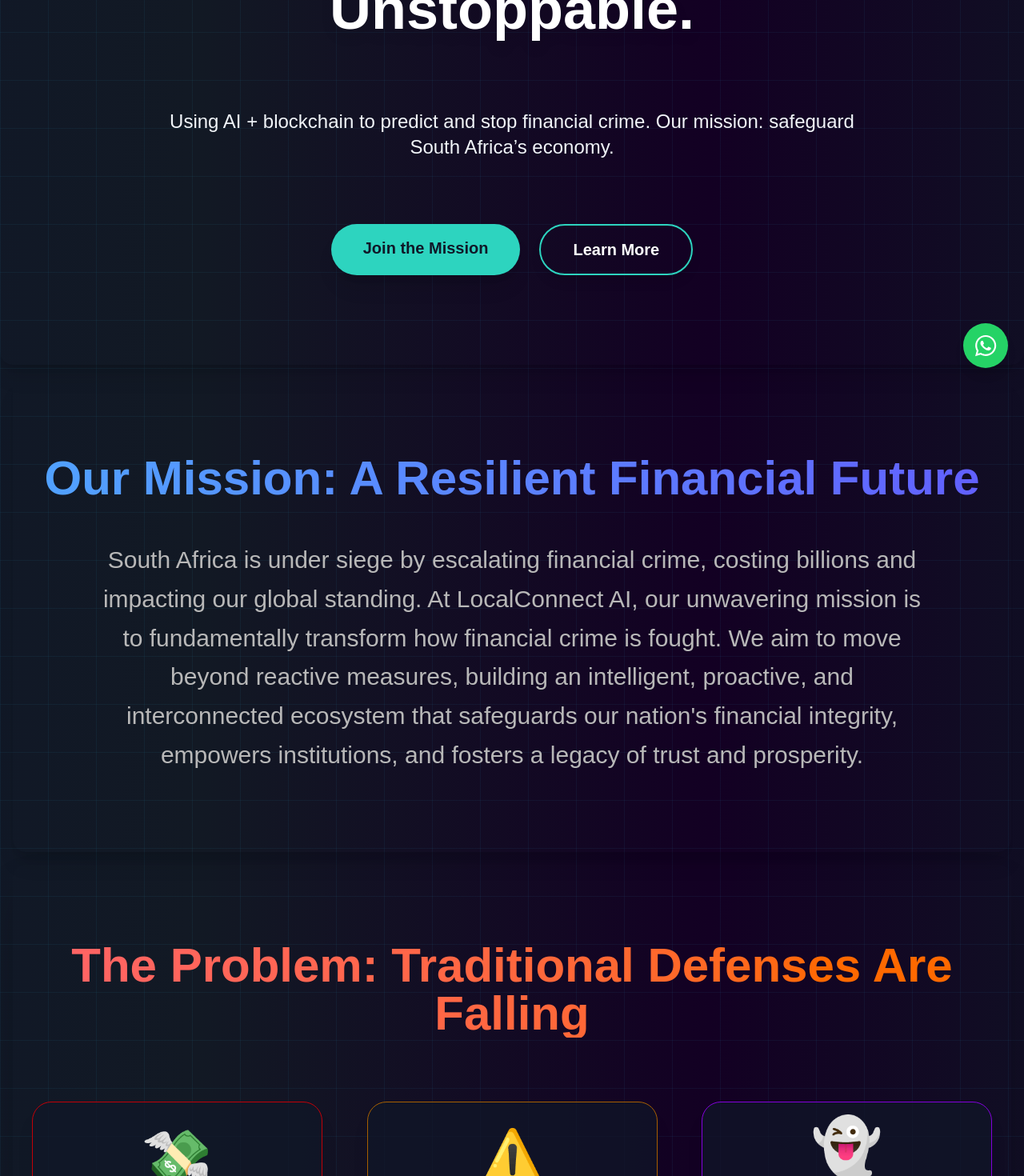
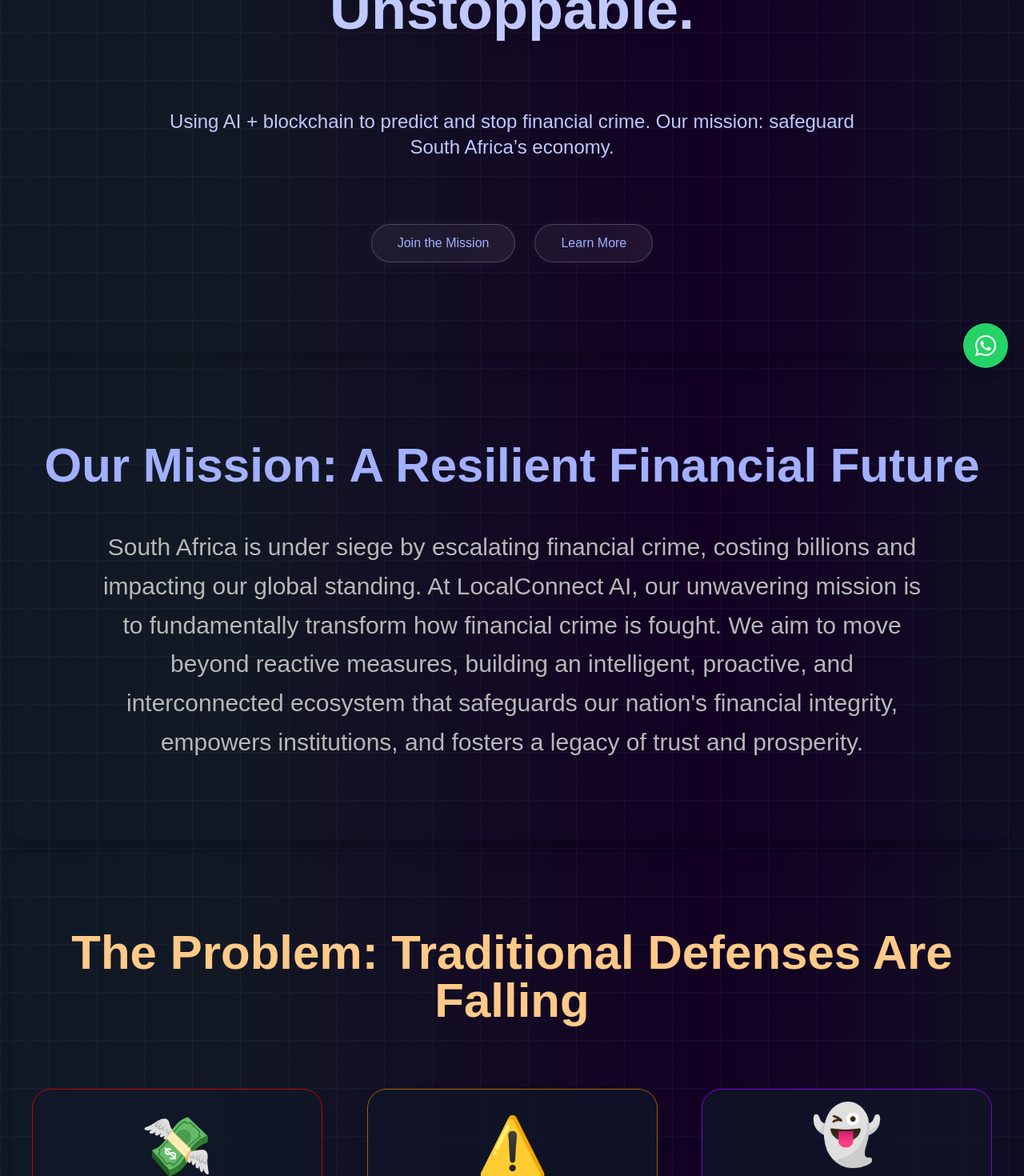
Before and after one commit to nazlul/localconnectai, a Next.js app: page / in a window 1280 px wide. Shown: the part 260-1730 px from the top of the page at 80% size. Built offline with nearby package versions, Linux system fonts and the light colour scheme.

Commit message:
redesigned

```diff
--- a/src/app/globals.css
+++ b/src/app/globals.css
@@ -126,3 +126,42 @@
   pointer-events: none;
   z-index: 10;
 }
+
+@keyframes shimmer {
+  0% {
+    background-position: 0% 0;
+  }
+  100% {
+    background-position: -200% 0;
+  }
+}
+
+.glass-shimmer-btn {
+  display: inline-flex;
+  align-items: center;
+  justify-content: center;
+  height: 3rem;
+  padding-left: 2rem;
+  padding-right: 2rem;
+  border-radius: 9999px;
+  font-weight: 500;
+  color: #a2b0ff;
+  border: 1px solid rgba(255, 255, 255, 0.2);
+  backdrop-filter: blur(10px);
+  background: linear-gradient(
+    110deg,
+    rgba(255, 255, 255, 0.05) 0%,
+    rgba(255, 255, 255, 0.1) 45%,
+    rgba(255, 255, 255, 0.05) 55%,
+    rgba(255, 255, 255, 0.05) 100%
+  );
+  background-size: 200% 100%;
+  animation: shimmer 3s linear infinite;
+  transition: transform 0.3s ease, box-shadow 0.3s ease;
+  box-shadow: 0 0 15px rgba(255, 255, 255, 0.05);
+}
+
+.glass-shimmer-btn:hover {
+  transform: scale(1.05);
+  box-shadow: 0 0 25px rgba(255, 255, 255, 0.1);
+}
--- a/src/components/Contact.tsx
+++ b/src/components/Contact.tsx
@@ -67,7 +67,7 @@
         <FadeSlideUp
           threshold={0.1}
           delay={0.02}
-          className="text-4xl sm:text-5xl lg:text-6xl font-bold mb-12 bg-gradient-to-r from-orange-400 to-red-500 bg-clip-text text-transparent"
+          className="text-4xl sm:text-5xl lg:text-6xl font-bold mb-12 text-[#ffca88]"
         >
           Let&apos;s Connect & Build
         </FadeSlideUp>
--- a/src/components/Hero.tsx
+++ b/src/components/Hero.tsx
@@ -12,24 +12,26 @@
     <>
       <section className="relative text-[#F1F5F9] py-20 px-6 md:py-28 rounded-2xl shadow-xl overflow-hidden">
         <div className="container mx-auto relative z-10 text-center">
-          <h1 className="text-4xl md:text-6xl lg:text-7xl font-extrabold leading-tight my-6 text-white drop-shadow-xl">
+          <h1 className="text-4xl md:text-6xl lg:text-7xl font-extrabold leading-tight my-6 text-[#c0c9ff] drop-shadow-xl">
             Redefining Financial Integrity.
             <br />
             Unstoppable.
           </h1>
-          <p className="text-lg md:text-xl lg:text-2xl my-20 max-w-4xl mx-auto font-light">
+          <p className="text-lg md:text-xl lg:text-2xl my-20 max-w-4xl mx-auto font-light text-[#c0c9ff]">
             Using AI + blockchain to predict and stop financial crime. Our mission: safeguard South Africa’s economy.
           </p>
+
           <div className="flex flex-col sm:flex-row justify-center gap-6">
-            <Link
+           <Link
               href="#join-us"
-              className="bg-[#2DD4BF] hover:bg-[#26bfb2] text-gray-900 font-bold py-4 px-10 rounded-full text-lg md:text-xl transition duration-300 transform hover:scale-105 shadow-xl"
+              className="glass-shimmer-btn"
             >
               Join the Mission
             </Link>
+
             <Link
               href="#solution"
-              className="bg-transparent border-2 border-[#2DD4BF] hover:bg-[#2DD4BF] text-white hover:text-gray-900 font-bold py-4 px-10 rounded-full text-lg md:text-xl transition duration-300 transform hover:scale-105 shadow-lg"
+              className="glass-shimmer-btn"
             >
               Learn More
             </Link>
--- a/src/components/Join.tsx
+++ b/src/components/Join.tsx
@@ -82,7 +82,7 @@
     >
       <div className="relative z-10">
         <h2
-          className={`text-5xl lg:text-6xl font-bold mb-10 bg-gradient-to-r from-blue-400 to-indigo-500 text-transparent bg-clip-text transition-opacity duration-700 ease-out ${
+          className={`text-5xl lg:text-6xl font-bold mb-10 text-[#a2b0ff] transition-opacity duration-700 ease-out ${
             showAnim ? 'opacity-100 translate-y-0' : 'opacity-0 translate-y-8'
           }`}
         >
--- a/src/components/Mission.tsx
+++ b/src/components/Mission.tsx
@@ -23,7 +23,7 @@
     >
       <div className="relative container mx-auto text-center">
         <h2
-          className={`text-4xl sm:text-5xl lg:text-6xl font-bold mb-12 bg-gradient-to-r from-blue-400 to-indigo-500 text-transparent bg-clip-text transition-opacity ${
+          className={`text-4xl sm:text-5xl lg:text-6xl font-bold mb-12 text-[#a2b0ff] transition-opacity ${
             showAnim ? 'animate-fade-slide-up' : 'opacity-0 translate-y-8'
           }`}
           style={showAnim ? { animationFillMode: 'forwards' } : undefined}
--- a/src/components/Problem.tsx
+++ b/src/components/Problem.tsx
@@ -109,15 +109,15 @@
     >
       <div className="container mx-auto relative">
         <FadeSlideUp
-          className="text-4xl sm:text-5xl lg:text-6xl font-bold text-center mb-20 gradient-text bg-gradient-to-r from-red-400 to-orange-500 text-transparent bg-clip-text"
-          delay={0.2}
+          className="text-4xl sm:text-5xl lg:text-6xl font-bold text-center mb-20 text-[#ffca88]"
+          delay={0.1}
         >
           The Problem: Traditional Defenses Are Falling
         </FadeSlideUp>
 
         <div className="grid grid-cols-1 md:grid-cols-2 lg:grid-cols-3 gap-14 mt-10">
           {cards.map((card, i) => (
-            <FadeSlideUp key={i} delay={0.4 + i * 0.2}>
+            <FadeSlideUp key={i} delay={0.1 + i * 0.2}>
               <div
                 onClick={() => setActiveCard(card)}
                 className={`bg-gray-900/70 p-8 sm:p-10 rounded-3xl shadow-xl border ${card.color} relative overflow-x-hidden group transition-shadow duration-300 cursor-pointer ${card.glow}`}
--- a/src/components/Solution.tsx
+++ b/src/components/Solution.tsx
@@ -86,7 +86,7 @@
     >
       <div className="container mx-auto text-center relative z-10">
         <h2
-          className="text-5xl lg:text-6xl font-bold mb-20 bg-gradient-to-r from-blue-400 to-indigo-500 text-transparent bg-clip-text animate-fade-slide-up"
+          className="text-5xl lg:text-6xl font-bold mb-20 text-[#a2b0ff] animate-fade-slide-up"
           style={{ animationDelay: '0.1s', animationFillMode: 'both' } as React.CSSProperties}
         >
           Our Solution: Intelligent, Proactive, Connected AI
--- a/src/components/WhyUs.tsx
+++ b/src/components/WhyUs.tsx
@@ -79,7 +79,7 @@
         className="text-center mb-16 animate-fade-slide-up"
         style={{ animationDelay: '0.1s', animationFillMode: 'both' } as React.CSSProperties}
       >
-        <h2 className="relative text-3xl sm:text-4xl lg:text-5xl font-extrabold leading-tight bg-gradient-to-r from-orange-400 to-red-500 bg-clip-text text-transparent">
+        <h2 className="relative text-3xl sm:text-4xl lg:text-5xl font-extrabold leading-tight text-[#ffca88]">
           What Makes Us Untouchable
         </h2>
       </div>
```
